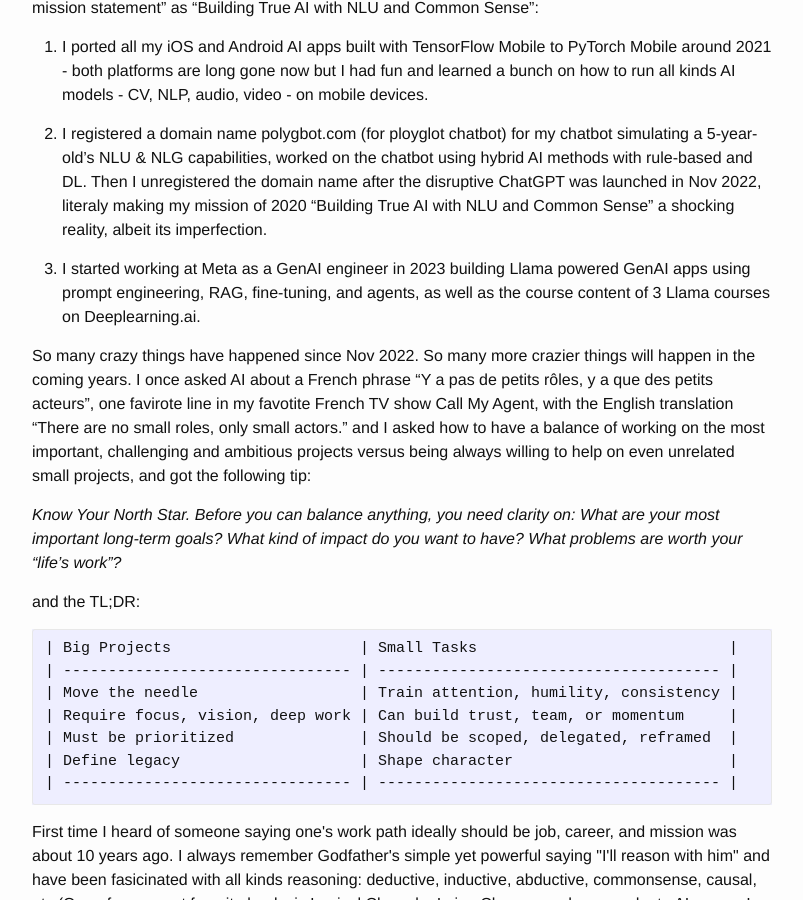
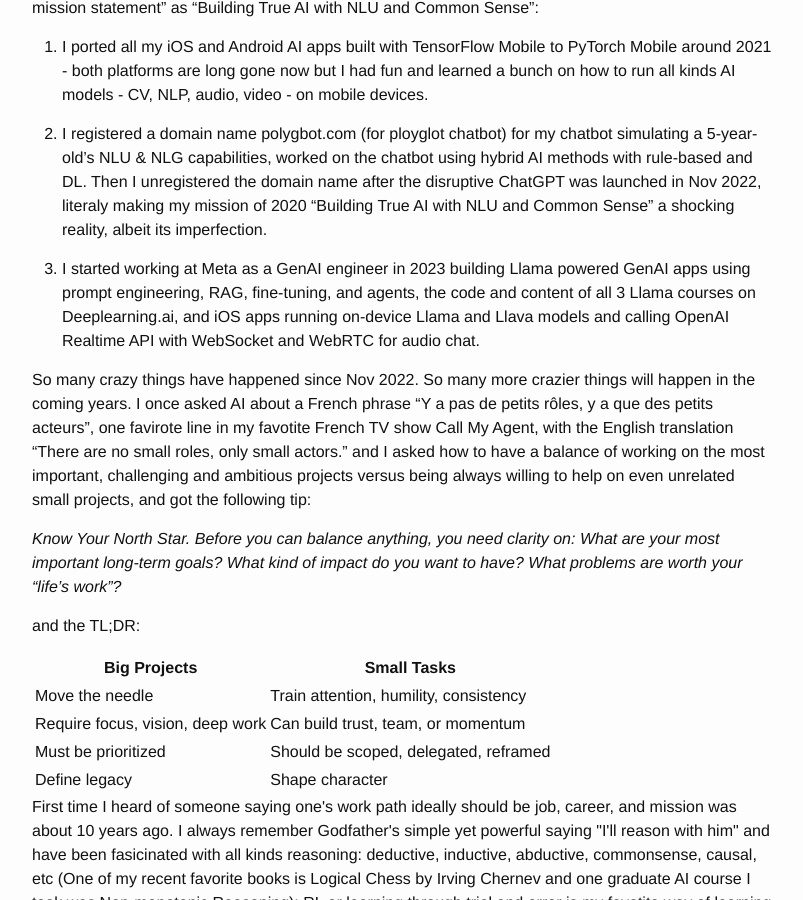
Before and after one commit to jeffxtang/jeffxtang.github.io, a Jekyll site: the page built from _posts/2025-08-30-back-with-a-mission.md, in a window 1280 px wide and 900 px high, scrolled down 228 px. Shown: the whole window, without its empty margins (238-1041 px from the left). Built offline with Jekyll 4.4.1, drawn with Linux system fonts in a browser that asks for light colours; comment, search, counter and statistics services are not loaded.

Commit message:
post update

```diff
--- a/_posts/2025-08-30-back-with-a-mission.md
+++ b/_posts/2025-08-30-back-with-a-mission.md
@@ -12,7 +12,7 @@ Another 5 years have passed. Here's a summary of what happened after I wrote in
 
 2. I registered a domain name polygbot.com (for ployglot chatbot) for my chatbot simulating a 5-year-old's NLU & NLG capabilities, worked on the chatbot using hybrid AI methods with rule-based and DL. Then I unregistered the domain name after the disruptive ChatGPT was launched in Nov 2022, literaly making my mission of 2020 “Building True AI with NLU and Common Sense" a shocking reality, albeit its imperfection.
 
-3. I started working at Meta as a GenAI engineer in 2023 building Llama powered GenAI apps using prompt engineering, RAG, fine-tuning, and agents, as well as the course content of 3 Llama courses on Deeplearning.ai.
+3. I started working at Meta as a GenAI engineer in 2023 building Llama powered GenAI apps using prompt engineering, RAG, fine-tuning, and agents, the code and content of all 3 Llama courses on Deeplearning.ai, and iOS apps running on-device Llama and Llava models and calling OpenAI Realtime API with WebSocket and WebRTC for audio chat.
 
 So many crazy things have happened since Nov 2022. So many more crazier things will happen in the coming years. I once asked AI about a French phrase "Y a pas de petits rôles, y a que des petits acteurs", one favirote line in my favotite French TV show Call My Agent, with the English translation "There are no small roles, only small actors." and I asked how to have a balance of working on the most important, challenging and ambitious projects versus being always willing to help on even unrelated small projects, and got the following tip:
 
@@ -23,15 +23,35 @@ What problems are worth your “life’s work”?*
 
 and the TL;DR:
 
-    | Big Projects                     | Small Tasks                            |
-    | -------------------------------- | -------------------------------------- |
-    | Move the needle                  | Train attention, humility, consistency |
-    | Require focus, vision, deep work | Can build trust, team, or momentum     |
-    | Must be prioritized              | Should be scoped, delegated, reframed  |
-    | Define legacy                    | Shape character                        |
-    | -------------------------------- | -------------------------------------- |
+<div style="overflow-x:auto;">
+  <table>
+    <thead>
+      <tr>
+        <th>Big Projects</th>
+        <th>Small Tasks</th>
+      </tr>
+    </thead>
+    <tbody>
+      <tr>
+        <td>Move the needle</td>
+        <td>Train attention, humility, consistency</td>
+      </tr>
+      <tr>
+        <td>Require focus, vision, deep work</td>
+        <td>Can build trust, team, or momentum</td>
+      </tr>
+      <tr>
+        <td>Must be prioritized</td>
+        <td>Should be scoped, delegated, reframed</td>
+      </tr>
+      <tr>
+        <td>Define legacy</td>
+        <td>Shape character</td>
+      </tr>
+    </tbody>
+  </table>
+</div>
 
-  <p>
 
 <p>First time I heard of someone saying one's work path ideally should be job, career, and mission was about 10 years ago. I always remember Godfather's simple yet powerful saying "I'll reason with him" and have been fasicinated with all kinds reasoning: deductive, inductive, abductive, commonsense, causal, etc (One of my recent favorite books is Logical Chess by Irving Chernev and one graduate AI course I took was Non-monotonic Reasoning); RL or learning through trial and error is my favotite way of learning (I bought a copy of the classical RL: An Intro book in 2005 while working at Baidu doing non-AI related work then).
 
```
